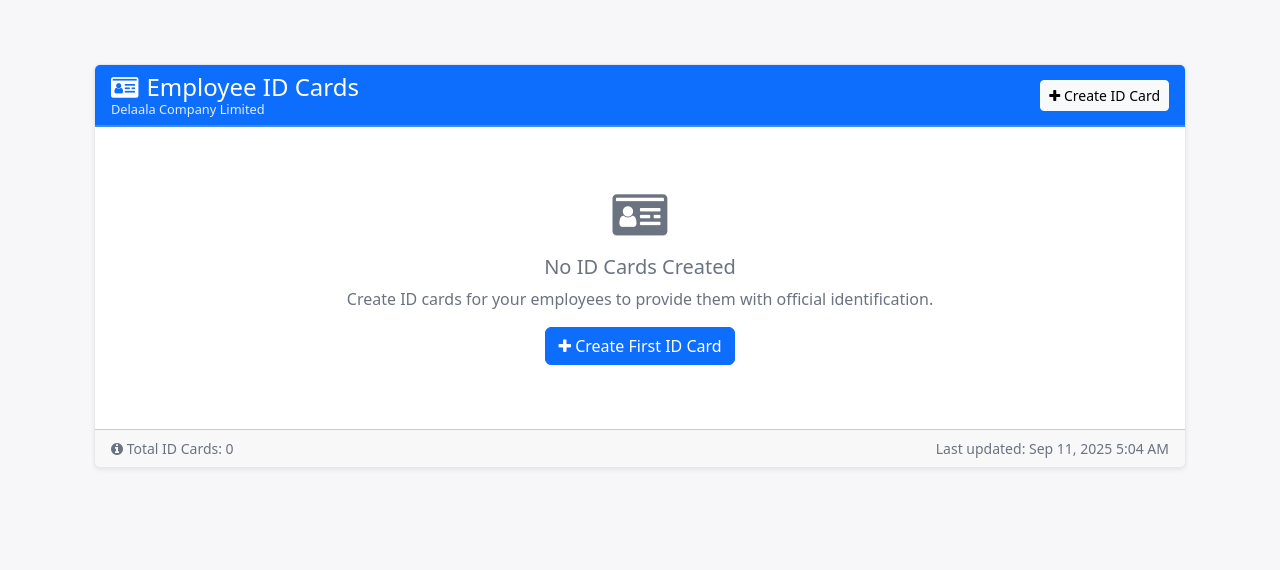
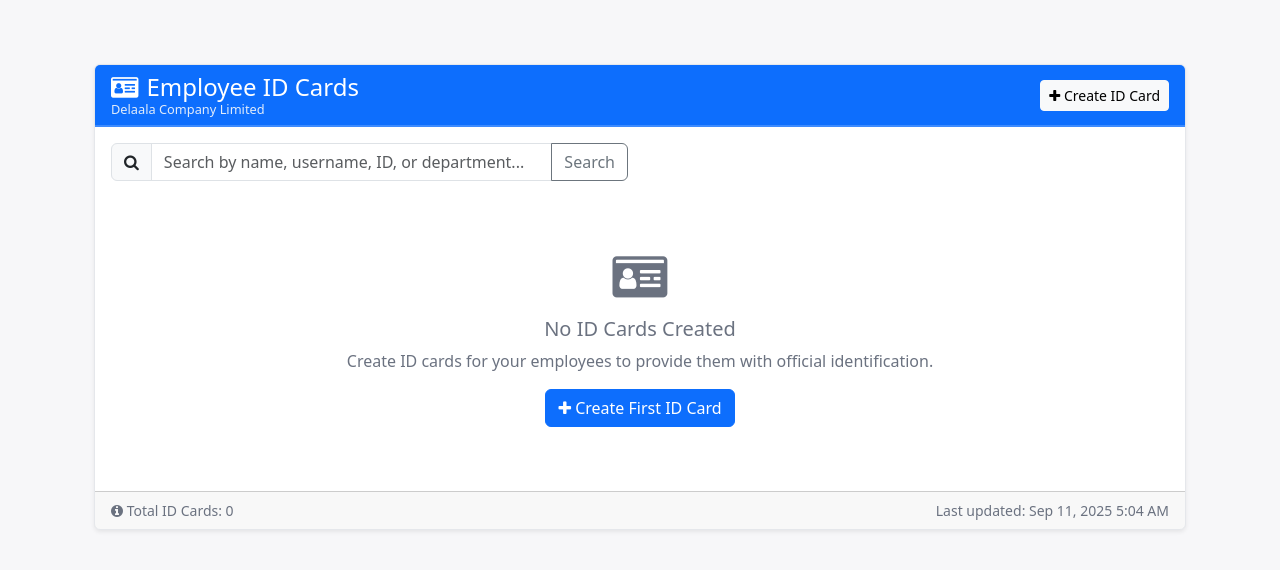
Before and after one commit to Gideon-Mensah/Schedulo, a Django app: page /accounts/id-cards/ in a window 1280 px wide. Shown: the part 57-627 px from the top of the page. Run offline with Django 5.2, Linux system fonts and the light colour scheme; a user stored in the database is signed in; data comes from the database, SQL or seed files in the repository; data that the repository does not hold is empty; parts of the project's set-up code (start-up, migrations or seed data) failed here and were passed over.

Commit message:
Remove blood type field and add searchable employee column to ID card system
- Removed blood_type field from IDCardCreateView and IDCardUpdateView forms
- Added comprehensive search functionality to IDCardListView using Django Q objects
- Search covers first name, last name, username, employee ID, and department
- Updated all templates to remove blood_type display (form, detail, print, my_id_card)
- Added search box with clear button to id_card_list.html
- Implemented proper pagination that preserves search queries
- Enhanced UI for production-ready ID card management

```diff
--- a/accounts/views.py
+++ b/accounts/views.py
@@ -9,6 +9,7 @@ from django.contrib.auth import views as auth_views
 from django.contrib.auth.decorators import login_required
 from django.shortcuts import render, redirect, get_object_or_404
 from django.urls import reverse_lazy
+from django.db.models import Q
 
 from .forms import UserUpdateForm, ProfileForm, CustomPasswordResetForm
 from .models import Profile, User
@@ -102,12 +103,27 @@ class IDCardListView(ListView):
         org = getattr(self.request, 'tenant', None)
         if not org:
             return IDCard.objects.none()
-        return IDCard.objects.filter(organization=org).select_related('user', 'organization')
+
+        queryset = IDCard.objects.filter(organization=org).select_related('user', 'organization')
+
+        # Add search functionality
+        search_query = self.request.GET.get('search', '')
+        if search_query:
+            queryset = queryset.filter(
+                Q(user__first_name__icontains=search_query) |
+                Q(user__last_name__icontains=search_query) |
+                Q(user__username__icontains=search_query) |
+                Q(employee_id__icontains=search_query) |
+                Q(department__icontains=search_query)
+            ).distinct()
+
+        return queryset.order_by('user__first_name', 'user__last_name')
 
     def get_context_data(self, **kwargs):
         context = super().get_context_data(**kwargs)
         org = getattr(self.request, 'tenant', None)
         context['organization'] = org
+        context['search_query'] = self.request.GET.get('search', '')
         return context
 
 
@@ -131,7 +147,7 @@ class IDCardCreateView(CreateView):
     model = IDCard
     template_name = 'accounts/id_card_form.html'
     fields = ['user', 'department', 'expiry_date', 'emergency_contact_name',
-              'emergency_contact_phone', 'blood_type', 'access_level']
+              'emergency_contact_phone', 'access_level']
 
     def form_valid(self, form):
         org = getattr(self.request, 'tenant', None)
@@ -178,7 +194,7 @@ class IDCardUpdateView(UpdateView):
     model = IDCard
     template_name = 'accounts/id_card_form.html'
     fields = ['department', 'expiry_date', 'emergency_contact_name',
-              'emergency_contact_phone', 'blood_type', 'access_level', 'is_active']
+              'emergency_contact_phone', 'access_level', 'is_active']
 
     def get_queryset(self):
         org = getattr(self.request, 'tenant', None)
--- a/templates/accounts/id_card_list.html
+++ b/templates/accounts/id_card_list.html
@@ -27,6 +27,41 @@
                             </div>
                         {% endfor %}
                     {% endif %}
+
+                    <!-- Search Box -->
+                    <div class="row mb-4">
+                        <div class="col-md-6">
+                            <form method="GET" class="d-flex">
+                                <div class="input-group">
+                                    <span class="input-group-text">
+                                        <i class="fa fa-search"></i>
+                                    </span>
+                                    <input type="text"
+                                           class="form-control"
+                                           name="search"
+                                           value="{{ search_query }}"
+                                           placeholder="Search by name, username, ID, or department..."
+                                           aria-label="Search ID cards">
+                                    <button class="btn btn-outline-secondary" type="submit">
+                                        Search
+                                    </button>
+                                    {% if search_query %}
+                                        <a href="{% url 'accounts:id_card_list' %}" class="btn btn-outline-danger">
+                                            <i class="fa fa-times"></i>
+                                        </a>
+                                    {% endif %}
+                                </div>
+                            </form>
+                        </div>
+                        {% if search_query %}
+                            <div class="col-md-6">
+                                <div class="alert alert-info mb-0 d-flex align-items-center">
+                                    <i class="fa fa-info-circle me-2"></i>
+                                    Showing results for: <strong class="ms-1">"{{ search_query }}"</strong>
+                                </div>
+                            </div>
+                        {% endif %}
+                    </div>
 
                     {% if id_cards %}
                         <div class="table-responsive">
@@ -119,7 +154,7 @@
                                 <ul class="pagination justify-content-center">
                                     {% if page_obj.has_previous %}
                                         <li class="page-item">
-                                            <a class="page-link" href="?page={{ page_obj.previous_page_number }}">Previous</a>
+                                            <a class="page-link" href="?page={{ page_obj.previous_page_number }}{% if search_query %}&search={{ search_query }}{% endif %}">Previous</a>
                                         </li>
                                     {% endif %}
 
@@ -131,7 +166,7 @@
 
                                     {% if page_obj.has_next %}
                                         <li class="page-item">
-                                            <a class="page-link" href="?page={{ page_obj.next_page_number }}">Next</a>
+                                            <a class="page-link" href="?page={{ page_obj.next_page_number }}{% if search_query %}&search={{ search_query }}{% endif %}">Next</a>
                                         </li>
                                     {% endif %}
                                 </ul>
```
Also changed, not shown: templates/accounts/id_card_detail.html (+1 -9 lines), templates/accounts/id_card_form.html (+0 -13 lines), templates/accounts/id_card_print.html (+0 -9 lines), templates/accounts/my_id_card.html (+1 -8 lines).
